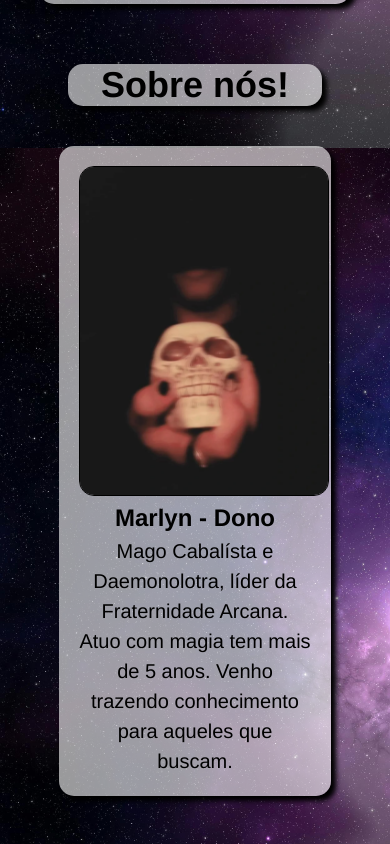
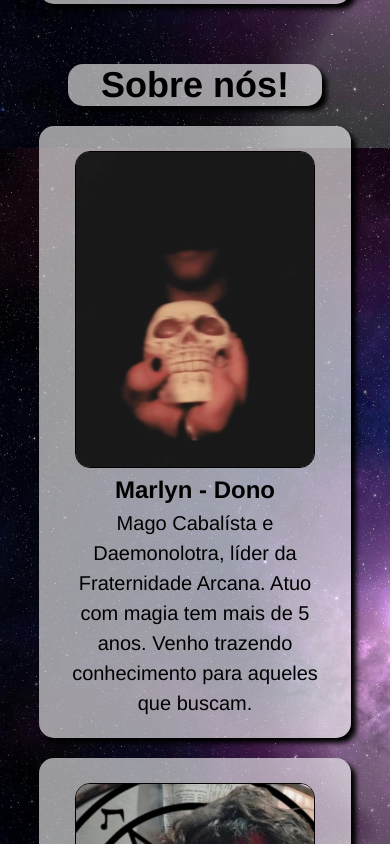
Before and after one commit to Erithekilla/fraternidade-arcana, a React (Vite) app: page / in a window 390 px wide. Shown: the part 1540-2384 px from the top of the page. Built offline with nearby package versions, Linux system fonts and the light colour scheme.

Commit message:
Fotos do sobre atualizado na responsividade.

```diff
--- a/src/components/Sobre.jsx
+++ b/src/components/Sobre.jsx
@@ -10,18 +10,14 @@ function Sobre(){
         </div>
         <div className={styles.sobre}>
           <div className={styles.marlyn}>
-            <div className={styles.img_marlyn}>
-              <img src={marlyn} alt="" />
-            </div>
+            <img src={marlyn} alt="" />
             <div className={styles.desc_marlyn}>
               <h2>Marlyn - Dono</h2>
               <p>Mago Cabalísta e Daemonolotra, líder da Fraternidade Arcana. Atuo com magia tem mais de 5 anos. Venho trazendo conhecimento para aqueles que buscam.</p>
             </div>
           </div>
           <div className={styles.eris}>
-            <div className={styles.img_eris}>
-              <img src={eris} alt="" />
-            </div>
+            <img src={eris} alt="" />
             <div className={styles.desc_eris}>
               <h2>Eris - SubDono</h2>
               <p>Daemonolotra praticante, criando um sistema simplificado da Daemonolatria. Atuo com a Daemonolatria desde 2024, e desde então crio técnicas para facilitar a conexão do praticante com a entidade e ter grandes resultados.</p>
--- a/src/components/Sobre.module.css
+++ b/src/components/Sobre.module.css
@@ -1,11 +1,11 @@
-.img_eris img,
-.img_marlyn img{
-    max-width: 250px;
+.marlyn img,
+.eris img{
     width: auto;
-    border: 1px solid rgb(0, 0, 0);
     border-radius: 15px;
+    margin: 5px 0 0 0;
     height: auto;
-    object-fit: cover;
+    max-width: 240px;
+    border: 1px solid black;
 }
 
 .sobre_nos{
@@ -23,10 +23,9 @@
 .sobre{
     display: flex;
     justify-content: center;
-    padding: 20px;
     flex-wrap: wrap;
     flex-direction: row;
-    gap: 80px;
+    gap: 20px;
     text-align: center;
 }
 
@@ -36,7 +35,7 @@
     border-radius: 15px;
     padding: 20px;
     box-shadow: 5px 5px 5px black;
-    width: 45%;
+    width: 48%;
 }
 
 .desc_eris,
@@ -52,16 +51,7 @@
     border-radius: 15px;
 }
 
-@media (max-width: 1280px) {
-    .eris,
-    .marlyn{
-        width: 50%;
-    }
 
-    .sobre_nos{
-        width: 100%;
-    }
-}
 
 @media (max-width: 900px) {
     .eris,
@@ -73,3 +63,10 @@
         width: 100%;
     }
 }
+
+@media (max-width: 340px){
+    .marlyn img,
+    .eris img{
+        width: 70%;
+    }
+}
```
